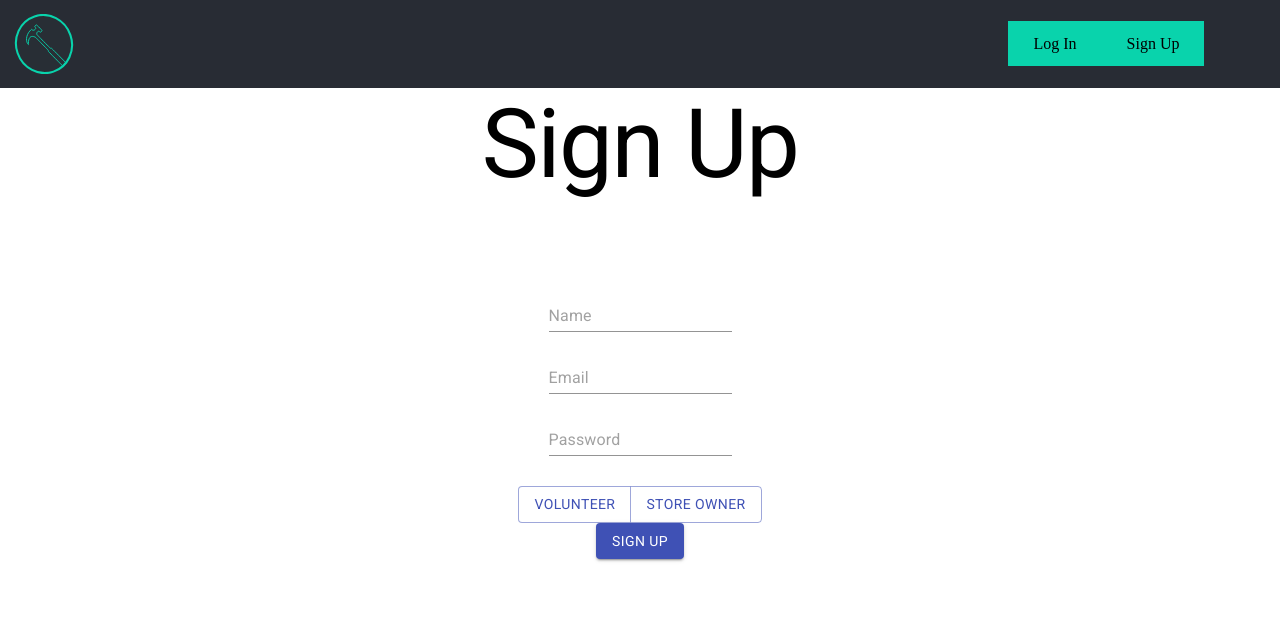
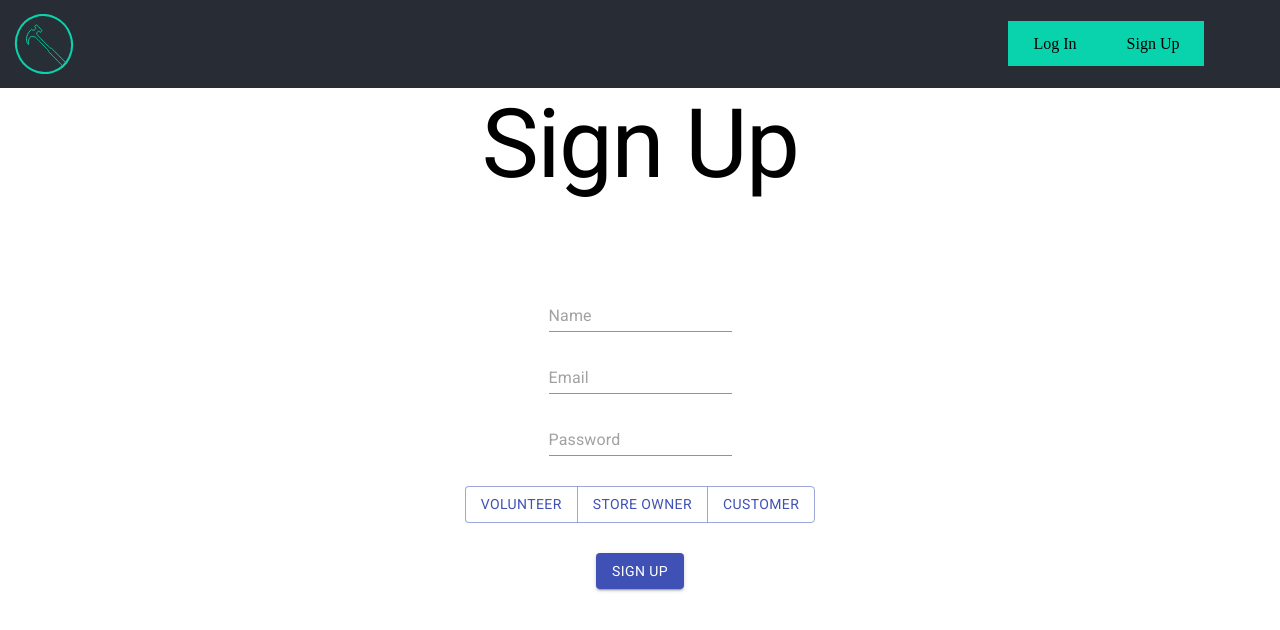
Before and after one commit to mvanree00/Home-Order-Spark, a React (Create React App) app in the folder client/: page /signup in a window 1280 px wide. Shown: the top 630 px of the page. Built offline with nearby package versions, Linux system fonts and the light colour scheme.

Commit message:
added basic navigation to inventory

```diff
--- a/client/src/App.js
+++ b/client/src/App.js
@@ -7,6 +7,7 @@ import LogOut from "./views/LogOut"
 import Dashboard from "./views/Dashboard.js"
 import NotFound from "./views/NotFound"
 import NavBar from "./components/Header/NavBar.js"
+import Inventory from "./views/Inventory.js"
 
 
 const App = () => {
@@ -41,6 +42,12 @@ const App = () => {
           <Route exact path="/" render={(props) => {
               return currentUser ? <Dashboard {...props} user={currentUser}/> : <Redirect to="/login" />
           }}/>
+
+           <Route path="/inventory" render={(props) => {
+              return currentUser ? <Inventory {...props} user={currentUser}/> : <Redirect to="/login" />
+          }}/>
+
+
         <Route render={NotFound}/>
       </Switch>
     </div>
--- a/client/src/components/Header/NavBar.css
+++ b/client/src/components/Header/NavBar.css
@@ -18,10 +18,12 @@
 }
 
 .nav-items {
+
     display:flex;
     margin-left: auto;
     margin-right: 5%;
     align-items: center;
+
 }
 
 .nav-link {
@@ -30,6 +32,7 @@
     padding: 14px 25px;
     text-align: center;
     text-decoration: none;
+
 }
 
 .nav-link:hover {
--- a/client/src/components/Header/NavBar.js
+++ b/client/src/components/Header/NavBar.js
@@ -16,6 +16,7 @@ const NavBar = (props) => {
                     (
                         <span>
                             <Link className ="nav-link" to='/dashboard'>Profile</Link>
+                            < Link className ="nav-link" to='/inventory'>Inventory</Link>
                             <Link className ="nav-link" to='/logout'>Log Out</Link>
                         </span>
                     ) :
--- /dev/null
+++ b/client/src/views/Inventory.js
@@ -0,0 +1,34 @@
+import React from 'react'
+import Button from '@material-ui/core/Button'
+
+const Inventory = (props) => {
+    if(props.user.atype === "Volunteer"){
+        return (
+            <div align="center">
+                <h1>Here are the items you are currently delivering, {props.user.name}!</h1>
+
+            </div>
+        )
+    }
+    else if(props.user.atype === "Store"){
+        return (
+            <div align="center">
+                <h1>Welcome to your store inventory, {props.user.name}!</h1>
+                <h1>Here are the items you are currently selling</h1>
+
+            </div>
+        )
+    }
+    else{
+        return (
+            <div align="center">
+                <h1>Welcome to your Cart, {props.user.name}!</h1>
+                <h1>Items in cart</h1>
+                <Button variant ="contained" color="primary" type="submit">Go to checkout</Button>
+            </div>
+
+        )
+    }
+};
+
+export default Inventory;
--- a/client/src/views/LogIn.css
+++ b/client/src/views/LogIn.css
@@ -1,5 +1,6 @@
 body {
     margin: 0
+
 }
 
 .Header{
@@ -17,3 +18,7 @@ body {
     padding-top: 30px;
     text-align: center;
 }
+.button {
+    text-align:center;
+    padding-top: 30px;
+}
--- a/client/src/views/SignUp.js
+++ b/client/src/views/SignUp.js
@@ -54,10 +54,11 @@ const SignUp = (props) => {
                     <ButtonGroup color="primary">
                         <Button onClick={() => {fields.atype="Volunteer"}}>Volunteer</Button>
                         <Button onClick={() => {fields.atype="Store"}}>Store Owner</Button>
+                        <Button onClick={() => {fields.atype="Customer"}}>Customer</Button>
                     </ButtonGroup>
                 </div>
 
-                <div align="center">
+                <div className = "button" >
                     <Button variant ="contained" color="primary" type="submit">Sign Up</Button>
                 </div>
             </form>
```
Also changed, not shown: client/package.json (+5 -3 lines), 1 other file (tests, documents, lock files or other folders).
